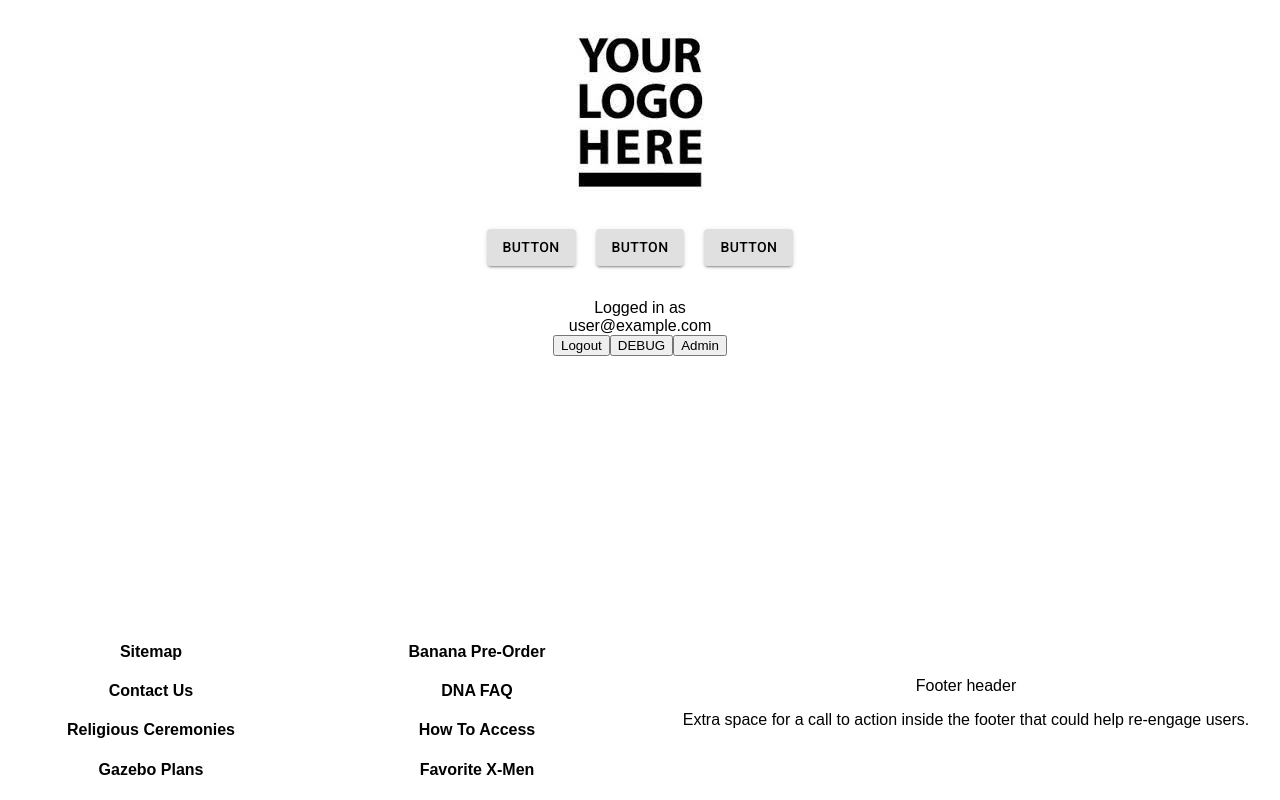
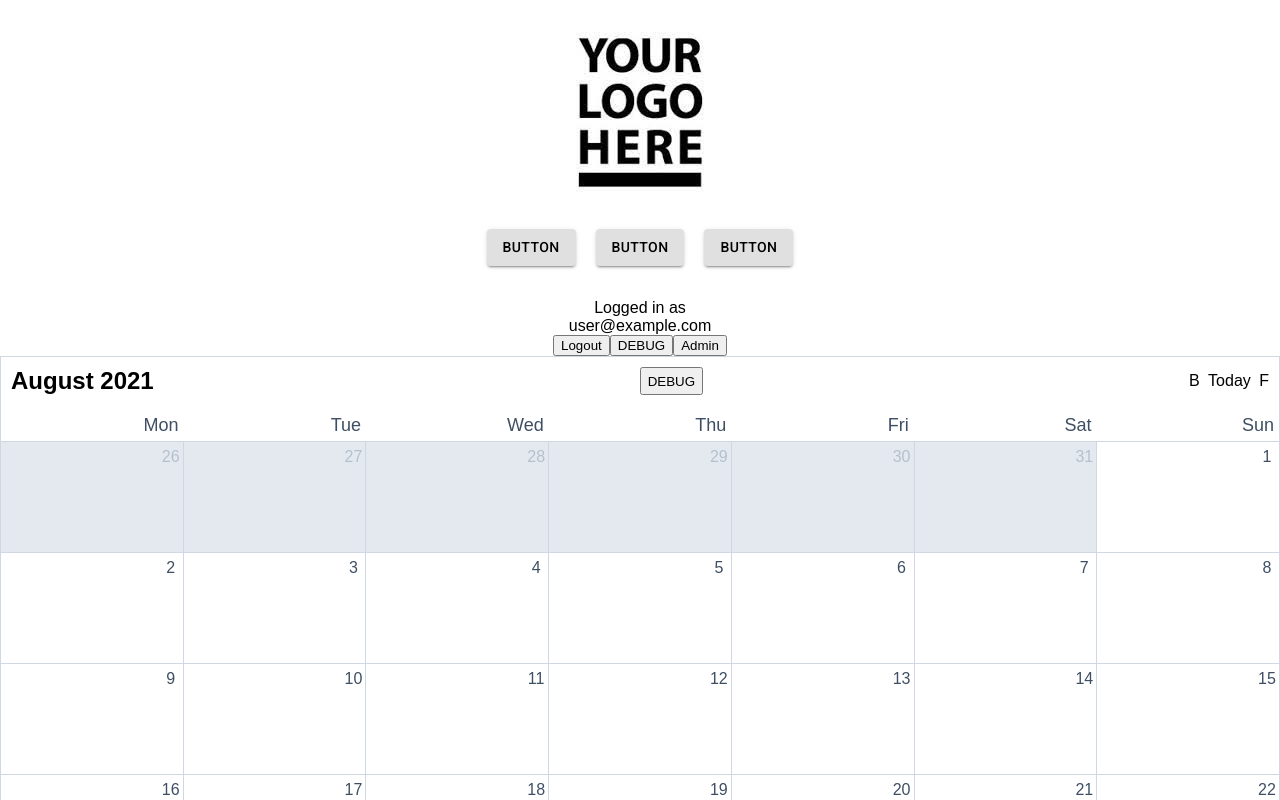
Before and after one commit to CV3B/Gymnasie_Arbete, a React (Create React App) app: page /dashboard in a window 1280 px wide. Shown: the top 800 px of the page. Built offline with nearby package versions, Linux system fonts and the light colour scheme; no server answers; the database is empty; sample sign-in values are in the browser's storage.

Commit message:
ADD(Booking) FIX(Footer)

```diff
--- a/src/App.js
+++ b/src/App.js
@@ -50,13 +50,18 @@ function App() {
         <Router>
           <Navbar />
             <Switch>
-              <Route exact path="/" component={HomeFeed} />
+              <Route exact path="/" >
+                <HomeFeed/>
+                <Footer />
+              </Route>
               <Route exact path="/login" component={Login} />
               <Route exact path="/register" component={Register} />
-              <Route exact path="/dashboard" component={Dashboard} />
+              <Route exact path="/dashboard" >
+                <Dashboard />
+                <Calendar />
+              </Route>
               <Route exact path="/dashboard/admin_panel" component={AdminPanel} />
             </Switch>
-          <Footer />
         </Router>
       </ThemeProvider>
     </div>
--- a/src/Components/AdminPanel/AdminPanel.js
+++ b/src/Components/AdminPanel/AdminPanel.js
@@ -7,7 +7,7 @@ function AdminPanel() {
 
   const [user, loading, error] = useAuthState(auth);
   const history = useHistory();
-  const [isAdmin, setIsAdmin] = useState(false);
+  const [isAdmin, setIsAdmin] = useState(true);
 
   const fetchUserData = async () => {
     try {
@@ -27,7 +27,7 @@ function AdminPanel() {
 
   useEffect(() => {
     if(loading) return;
-    if(!isAdmin) return history.replace("/dashboard"); //! SKICKAR TILLBAKA ÄVEN OM ROLE = ADMIN
+    if(!isAdmin) return history.replace("/dashboard");
 
     fetchUserData()
   }, [isAdmin, loading]);
--- /dev/null
+++ b/src/Components/Calendar/Booking/Booking.js
@@ -0,0 +1,107 @@
+import React, { useEffect, useState } from 'react';
+
+import Backdrop from '@mui/material/Backdrop';
+import Box from '@mui/material/Box';
+import Modal from '@mui/material/Modal';
+import Fade from '@mui/material/Fade';
+import Button from '@mui/material/Button';
+import Typography from '@mui/material/Typography';
+
+import { auth, db, logout } from "../../Firebase/Firebase";
+import { useAuthState } from "react-firebase-hooks/auth";
+
+
+import { isValidDay } from '../Calendar';
+
+function Booking(props) {
+
+  return (
+    <AddValidDays days={props.day} />
+  )
+};
+
+const style = {
+  position: 'absolute',
+  top: '50%',
+  left: '50%',
+  transform: 'translate(-50%, -50%)',
+  width: 400,
+  bgcolor: 'background.paper',
+  border: '2px solid #000',
+  boxShadow: 24,
+  p: 4,
+};
+
+export function OpenBooking(props) {
+  const [user, loading, error] = useAuthState(auth);
+  const [availableTimes, setTimes] = useState({});
+  const [open, setOpen] = useState(false);
+  const handleOpen = () => setOpen(true);
+  const handleClose = () => setOpen(false);
+
+  const fetchAvailableDatesData = async () => {
+    try {
+      const query = await db
+        .collection("available-dates")
+        .where("date", "==", props.date)
+        .get();
+      const data = await query.docs[0].data();
+      setTimes(data["available-times"])
+
+      console.log(data["available-times"]);
+    } catch (err) {
+      console.error(err);
+      // alert("An error occured while fetching user data");
+    }
+  };
+
+  useEffect(() => {
+    if (loading) return;
+
+    // errorAlert()
+    fetchAvailableDatesData();
+  }, [loading]);
+
+  return (
+    <div>
+      {/* <Button onClick={() => console.log(availableTimes)}>aaaa</Button> */}
+      <Button onClick={handleOpen}>BOKA</Button>
+      <Modal
+        aria-labelledby="transition-modal-title"
+        aria-describedby="transition-modal-description"
+        open={open}
+        onClose={handleClose}
+        closeAfterTransition
+        BackdropComponent={Backdrop}
+        BackdropProps={{
+          timeout: 500,
+        }}
+      >
+        <Fade in={open}>
+          <Box sx={style}>
+            <Typography id="transition-modal-title" variant="h6" component="h2">
+              {props.date}
+            </Typography>
+            <Typography id="transition-modal-description" sx={{ mt: 2 }}>
+              { Object.keys(availableTimes).map(time => (
+                <Typography>{time}</Typography>
+              )) }
+            </Typography>
+          </Box>
+        </Fade>
+      </Modal>
+    </div>
+  )
+}
+
+function AddValidDays(props) {
+
+  if (isValidDay(props.days)) {
+    console.log("aaaaa");
+    return(
+      <button>BOKA</button>
+    )
+  }
+}
+
+export default Booking;
--- a/src/Components/Calendar/Calendar.js
+++ b/src/Components/Calendar/Calendar.js
@@ -1,6 +1,12 @@
 import React, {useState} from 'react';
 import dayjs from "dayjs";
 import "./Calendar.css";
+
+import Card from '@mui/material/Card';
+import { Button, CardActionArea } from '@mui/material';
+
+import Booking, { OpenBooking } from './Booking/Booking';
+
 
 
 const weekday = require("dayjs/plugin/weekday");
@@ -47,10 +53,18 @@ function Calendar() {
 
     return(
       days.map((day) => (
-          <li id={day.date} className={`calendar-day ${!day.isCurrentMonth ? "calendar-day--not-current" : ""} ${(day.date === TODAY) ? "calendar-day--today" : ""} ${addValidDays(day.date) ? "test2": "test"} `}>
+          <li id={day.date} className={`calendar-day ${!day.isCurrentMonth ? "calendar-day--not-current" : ""} ${(day.date === TODAY) ? "calendar-day--today" : ""} ${isValidDay(day.date) ? "test2": ""} `}>
             <span>{day.dayOfMonth}</span>
+            {/* <Booking day={day.date} /> */}
+            {isValidDay(day.date) &&
+              // <Button id={day.date} onClick={(e) => console.log(typeof e.target.id)}>
+              //   BOKA
+              // </Button>
+              <OpenBooking date={day.date} />
+            }
             {/* <button id={day.date} onClick={(e) => console.log(day)} /> */}
             {/* <button id={day.toString()} onClick={(e) => console.log(day)} /> */}
+
           </li>
       ))
     )
@@ -163,7 +177,7 @@ function Calendar() {
                 {selectedMonth}
             </div>
 
-            <button onClick={(e) => addValidDays("2021-08-30")}>DEBUG</button>
+            <button onClick={(e) => isValidDay("2021-08-30")}>DEBUG</button>
 
             <section className="calendar-month-header-selectors">
               <span id="previous-month-selector" onClick={() => setPrevMonth()}>B</span>
@@ -186,7 +200,7 @@ function Calendar() {
         </div>
 )};
 
-function addValidDays(currDate) {
+export function isValidDay(currDate) {
 
   let arrValidDays = [];
 
@@ -199,47 +213,28 @@ function addValidDays(currDate) {
     for (let i=0; i < dateDiff + 1; i++) {
       arrValidDays.push(dayjs(validDays[numDays].dateFrom).add(i, "day"))
     }
-
-  //   if ("2021-08-29" === currDate) {
-  //     console.log("PLS")
-  //     return true;
-  //   } else {
-  //     console.log("nehe")
-  //     return false;
-  // }
-
   }
-  // const a = arrValidDays.every(day => day.format("YYYY-MM-DD") === currDate)
-  // console.log(a)
 
   const getValidDays = arrValidDays.some(day => day.format("YYYY-MM-DD") === currDate)
   console.log(getValidDays)
+
   return getValidDays
+}
 
-  // arrValidDays.forEach(arrDay => {
-  //   console.log(arrDay.format("YYYY-MM-DD"))
-  //   if (arrDay.format("YYYY-MM-DD") === currDate) {
-  //     console.log("treuuee")
-  //     return true;
-  //     // console.log(console.log(arrDay.format("YYYY-MM-DD")))
-  //     // console.log(console.log(currDate))
-  //   } else {
-  //     console.log("falsse")
-  //     // return true;
-  //     return true;
-  //   }
-  // });
-}
+
+
 
 const validDays = {
   1: {
-    dateFrom: "2021-09-01",
-    dateTo: "2021-09-03",
+    dateFrom: "2021-10-13",
+    dateTo: "2021-10-16",
     numOfSpots: 10,
 
   }
 }
 
-// console.log(addValidDays("2021-09-01"))
+
+
+// export isValidDay();
 
 export default Calendar;
--- a/src/Components/Dashboard/Dashboard.js
+++ b/src/Components/Dashboard/Dashboard.js
@@ -63,6 +63,7 @@ function Dashboard() {
         </button>
         <button onClick={() => console.log(showUnauthorizedAlert)}>DEBUG</button>
         <button onClick={namnFunc}>Admin</button>
+
       </div>
     </div>
   );
--- a/src/Components/Footer/Footer.css
+++ b/src/Components/Footer/Footer.css
@@ -1,5 +1,5 @@
 .footer {
-  /* position: sticky; */
+  /* position: absolute; */
   /* left: 0; */
   /* bottom: 0; */
   /* margin-top: 2px; */
@@ -7,8 +7,12 @@
   /* min-height: 100%; */
   /* height: 50px; */
   /* margin-top: -50px; */
-  position: fixed;
-  left: 0;
-  bottom: 0;
-  width: 100%;
+  /* position: fixed; */
+  /* left: 0; */
+  /* bottom: 0; */
+  /* width: 100%; */
+  /* position: absolute; */
+  /* bottom: 0; */
+  /* width: 100%; */
+  /* height: 2.5rem;  */
 }
--- a/src/Components/Footer/Footer.js
+++ b/src/Components/Footer/Footer.js
@@ -9,7 +9,7 @@ import './Footer.css';
 function Footer(){
 
   return(
-    <Container>
+    <Grid container alignItems="flex-end">
           <Grid className="footer" container spacing={3} direction="row" justifyContent="center" alignItems="center">
             <Grid item xs={3}>
                 <h4 as='a'>Sitemap</h4>
@@ -32,7 +32,7 @@ function Footer(){
               </p>
             </Grid>
           </Grid>
-      </Container>
+      </Grid>
   )
 }
 
```
Also changed, not shown: src/Components/Calendar/Booking/Booking.css (added).
